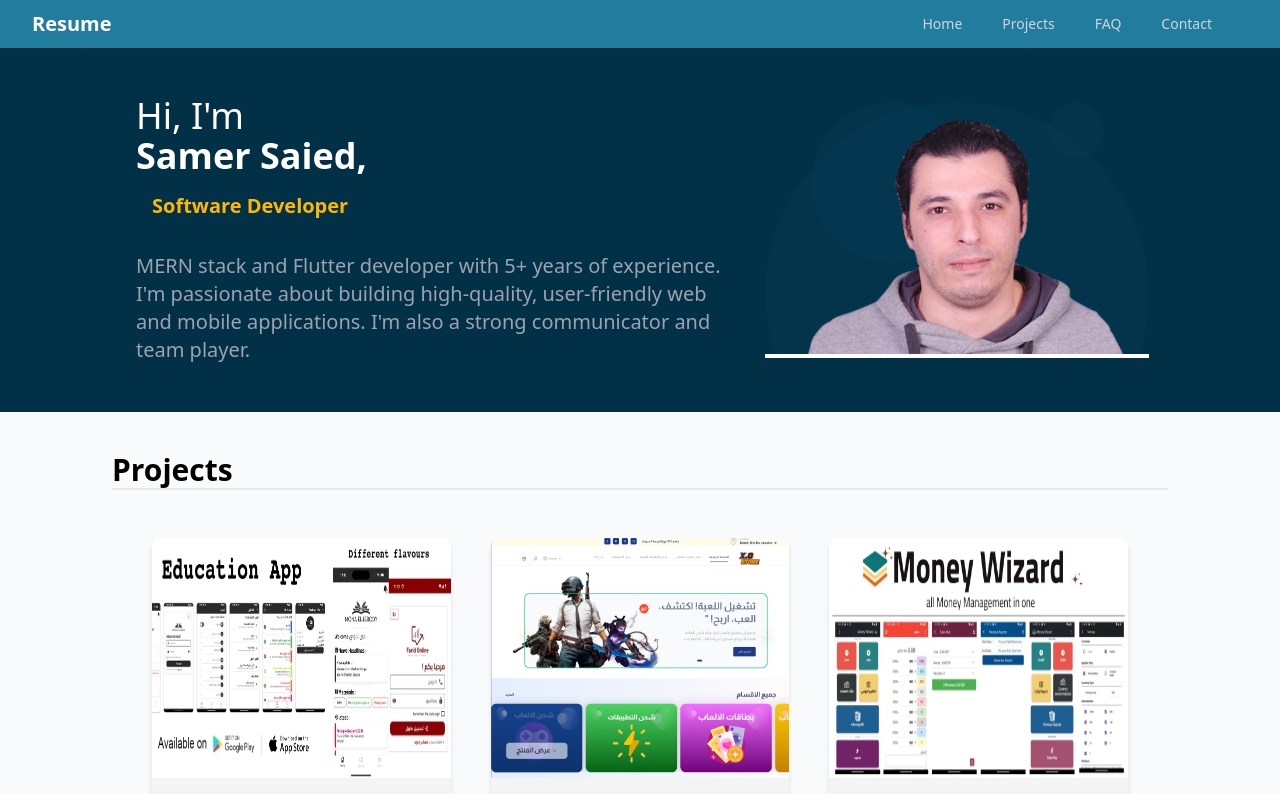
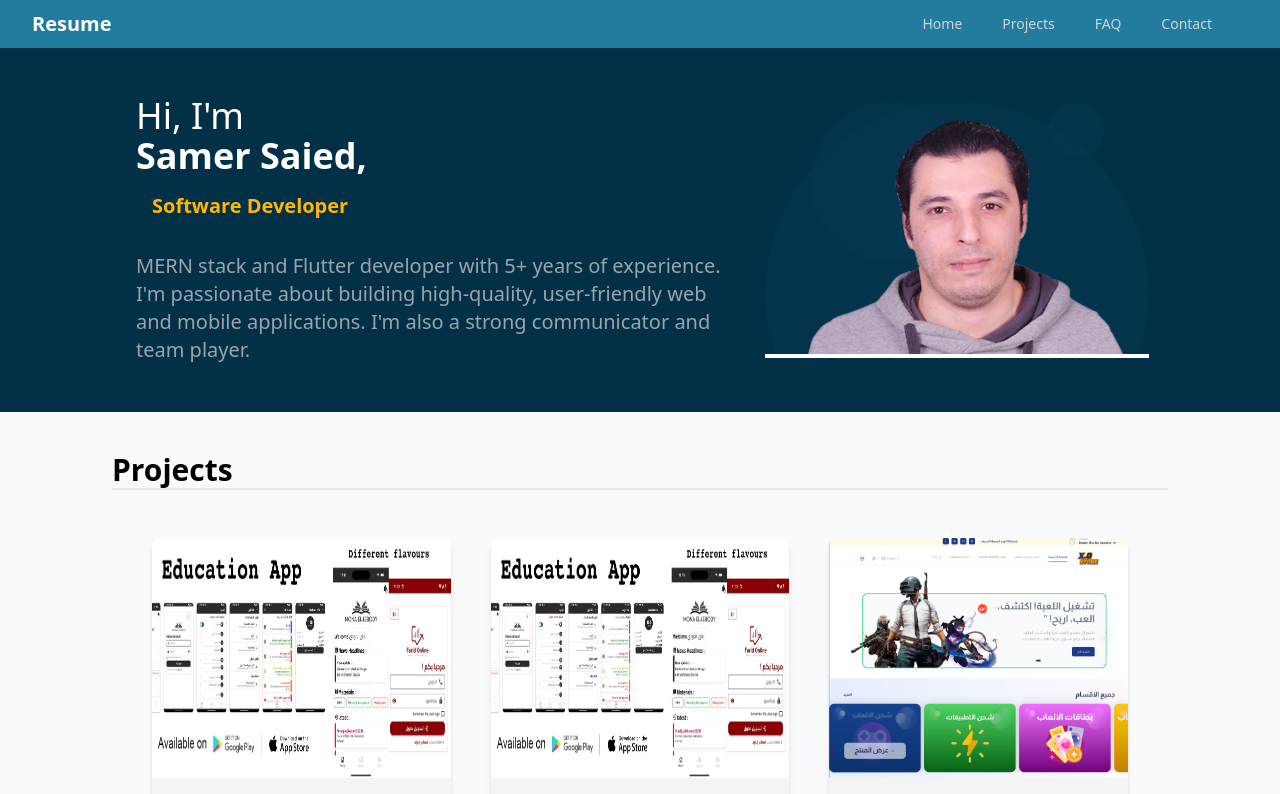
Before and after one commit to samer-saied/Samer-Saied, a Next.js app: page / in a window 1280 px wide. Shown: the top 794 px of the page. Built offline with nearby package versions, Linux system fonts and the light colour scheme.

Commit message:
Update projects-data.js

```diff
--- a/data/projects-data.js
+++ b/data/projects-data.js
@@ -1,4 +1,46 @@
 const projects = [
+ {
+    id: 1,
+    section: "Mobile application - Android & IOS",
+    title: "TerraWalls",
+    image: "/projects/learnit/preview.jpg",
+    icon: "/projects/learnit/icon.png",
+    shotScreens: [
+      "/projects/learnit/1.webp",
+      "/projects/learnit/2.webp",
+      "/projects/learnit/3.webp",
+      "/projects/learnit/4.webp",
+      "/projects/learnit/5.webp",
+      "/projects/learnit/6.webp",
+      "/projects/learnit/7.webp",
+      "/projects/learnit/8.webp",
+      "/projects/learnit/9.webp",
+      "/projects/learnit/10.webp",
+      "/projects/learnit/11.webp",
+      "/projects/learnit/12.webp",
+    ],
+    description:
+      "Discover, Preview, and Download Stunning Mobile Wallpapers for Free! \n \n \n Screens: \n1-Home Screen \n2- Details Screen \n3- Search Screen \n4- About Screen",
+    tags: ["flutter", "andriod", "IOS", "API","Unsplash"],
+    technology:
+      "Flutter framework for IOS and Andriod \nClean architecture \nAPI backend \nBloc-Cubit state manager.",
+    links: [
+      {
+        name: "appleStore",
+        url: "https://apps.apple.com/us/app/terrawalls/id6744596057",
+      },
+      {
+        name: "PlayStore",
+        url: "https://play.google.com/store/apps/details?id=com.samersaied.terrawalls&pli=1",
+      },
+      {
+        name: "Github",
+        url: "https://github.com/samer-saied/terraWalls/tree/master",
+      },
+    ],
+  },
+
+
   {
     id: 1,
     section: "Mobile application - Android & IOS",
```
